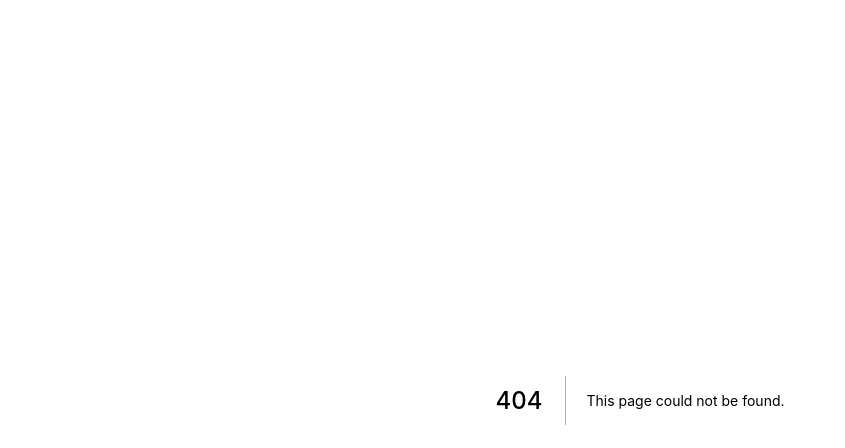
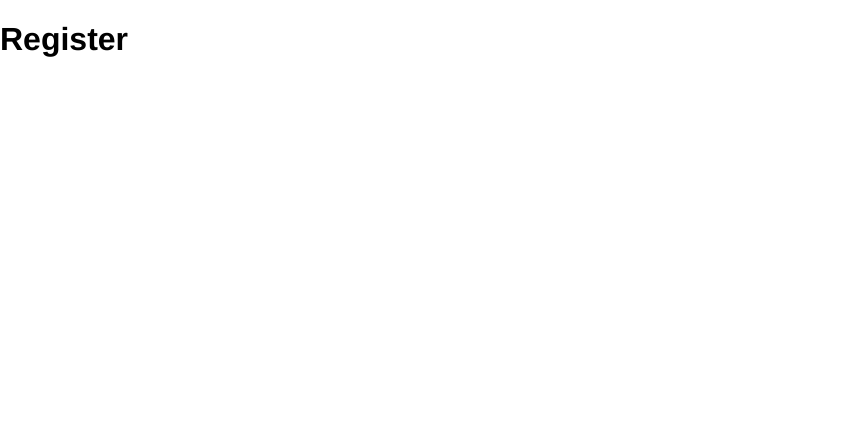
Before and after one commit to Solomon-igbigbi/rep, a Next.js app: page /Register in a window 1280 px wide. Before the commit this address had no page. Shown: the top 448 px of the page, without its empty margins (0-845 px from the left). Built offline with nearby package versions, Linux system fonts and the light colour scheme.

Commit message:
auth pages

```diff
--- /dev/null
+++ b/pages/Register.tsx
@@ -0,0 +1,20 @@
+import type { NextPage } from "next";
+import Head from "next/head";
+import Image from "next/image";
+import { Text } from "../atoms";
+
+const Register: NextPage = () => {
+  return (
+    <div>
+      <Head>
+        <title>Register</title>
+      </Head>
+
+      <main>
+        <h1>Register</h1>
+      </main>
+    </div>
+  )
+}
+
+export default Register;
```
